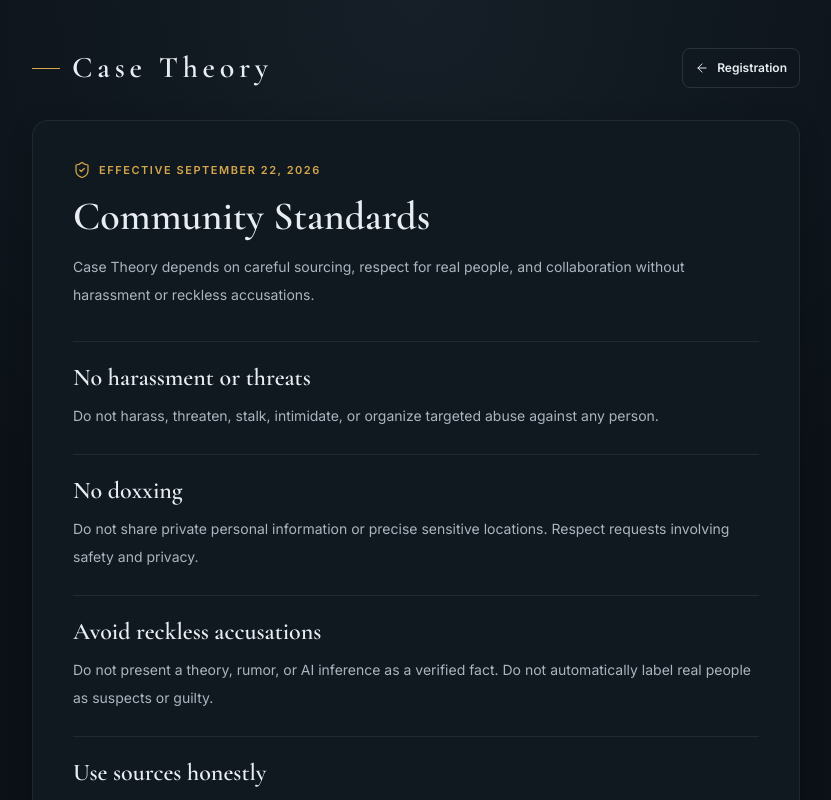
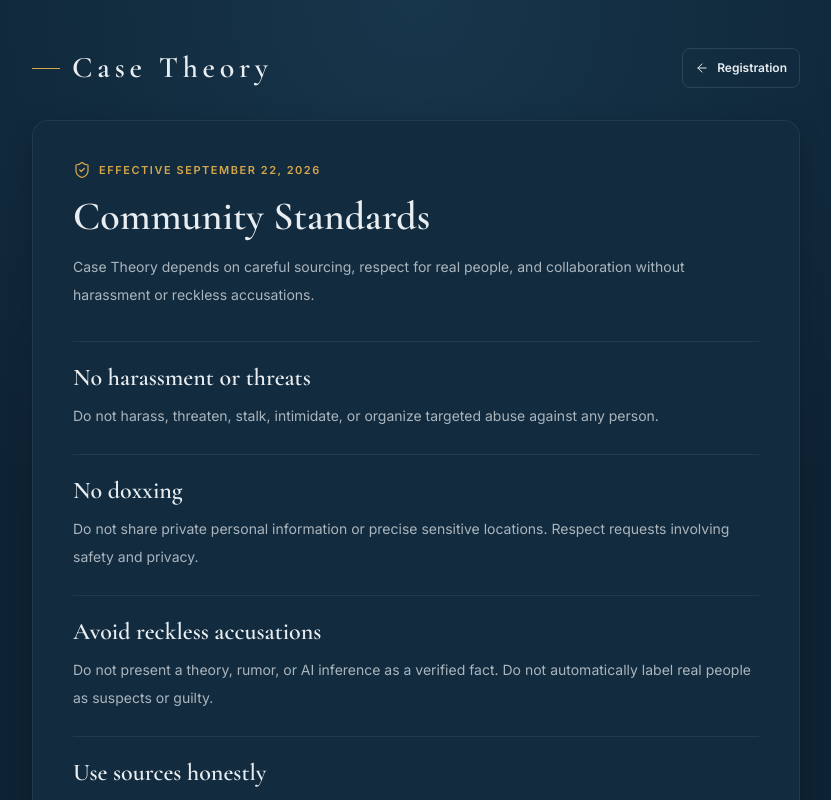
Before and after one commit to pabloschall/case_theory, a React (Vite) app in the folder frontend/: page /community-standards in a window 1280 px wide. Shown: the top 800 px of the page, without its empty margins (224-1055 px from the left). Built offline with nearby package versions, Linux system fonts and the light colour scheme; no server answers.

Commit message:
Shift application theme to deep blue

```diff
--- a/frontend/src/components/AppShell.tsx
+++ b/frontend/src/components/AppShell.tsx
@@ -63,7 +63,7 @@ export function AppShell() {
 
   return <div className="min-h-dvh bg-transparent text-primary">
     <audio ref={greetingAudioRef} src="/greeting-female-trimmed.mp3" preload="auto" onPlay={() => setGreetingPlaying(true)} onPause={() => setGreetingPlaying(false)} onEnded={() => { setGreetingPlaying(false); setGreetingVisible(false) }}/>
-    <header className="sticky top-0 z-30 border-b border-subtle bg-background/95 backdrop-blur-xl">
+    <header className="sticky top-0 z-30 border-b border-subtle bg-navigation/95 backdrop-blur-xl">
       <div className="mx-auto flex h-[72px] max-w-7xl items-center justify-between px-4 sm:px-6 lg:px-8">
         <Brand to={canAccessAdmin ? '/admin/users' : '/cases'} />
         <nav className="hidden items-center gap-8 md:flex" aria-label="Workspace">
@@ -75,10 +75,10 @@ export function AppShell() {
           <button onClick={() => setNavigationOpen(!navigationOpen)} className="ghost-button size-11 px-0 md:hidden" aria-label="Toggle navigation">{navigationOpen ? <X size={20}/> : <Menu size={20}/>}</button>
         </div>
       </div>
-      {navigationOpen && <nav className="border-t border-subtle bg-surface p-4 md:hidden" aria-label="Mobile workspace">{mobileNavigation.map(({to,label}) => <Link onClick={() => setNavigationOpen(false)} key={to} to={to} className={`flex items-center gap-2 rounded-lg px-4 py-3 text-sm font-semibold ${isActive(to) ? 'bg-accent-muted text-accent' : 'text-primary hover:bg-white/5'}`}>{label}{to === '/messages' && showMessengerDot && <span aria-label="Unread messages" className="size-2 rounded-full bg-red-500"/>}</Link>)}</nav>}
+      {navigationOpen && <nav className="border-t border-subtle bg-navigation p-4 md:hidden" aria-label="Mobile workspace">{mobileNavigation.map(({to,label}) => <Link onClick={() => setNavigationOpen(false)} key={to} to={to} className={`flex items-center gap-2 rounded-lg px-4 py-3 text-sm font-semibold ${isActive(to) ? 'bg-accent-muted text-accent' : 'text-primary hover:bg-white/5'}`}>{label}{to === '/messages' && showMessengerDot && <span aria-label="Unread messages" className="size-2 rounded-full bg-red-500"/>}</Link>)}</nav>}
     </header>
     <main className="mx-auto max-w-7xl px-4 pb-28 pt-6 sm:px-6 lg:px-8 lg:pb-12"><Outlet /></main>
-    <nav className="fixed inset-x-0 bottom-0 z-30 border-t border-subtle bg-background/95 px-2 pb-[max(.45rem,env(safe-area-inset-bottom))] pt-2 backdrop-blur-xl md:hidden" aria-label="Primary">
+    <nav className="fixed inset-x-0 bottom-0 z-30 border-t border-subtle bg-navigation/95 px-2 pb-[max(.45rem,env(safe-area-inset-bottom))] pt-2 backdrop-blur-xl md:hidden" aria-label="Primary">
       <div className="mx-auto grid max-w-md" style={{ gridTemplateColumns: `repeat(${mobileNavigation.length}, minmax(0, 1fr))` }}>{mobileNavigation.map(({to,label,icon:Icon}) => <Link key={to} to={to} className={`flex min-h-14 flex-col items-center justify-center gap-1 rounded-lg text-[10px] font-medium transition duration-200 ${isActive(to) ? 'text-accent' : 'text-muted'}`}><span className="relative"><Icon size={18}/>{to === '/messages' && showMessengerDot && <span aria-label="Unread messages" className="absolute -right-2 -top-1 size-2 rounded-full bg-red-500"/>}</span>{label}</Link>)}</div>
     </nav>
     <ProgressionExperience enabled={authenticated}/>
--- a/frontend/src/styles/index.css
+++ b/frontend/src/styles/index.css
@@ -6,7 +6,7 @@
 
 :root { font-family: var(--font-ui); color: var(--text-primary); background: var(--bg-primary); font-synthesis: none; }
 * { box-sizing: border-box; }
-body { margin: 0; min-width: 320px; min-height: 100vh; background: radial-gradient(circle at top, rgba(35, 48, 59, .45), transparent 45%), var(--bg-primary); }
+body { margin: 0; min-width: 320px; min-height: 100vh; background: radial-gradient(circle at top, rgba(43, 91, 122, .34), transparent 48%), var(--bg-primary); }
 button, input, textarea, select { font: inherit; }
 button, a { -webkit-tap-highlight-color: transparent; }
 :focus-visible { outline: 2px solid var(--accent-primary); outline-offset: 3px; }
@@ -24,7 +24,7 @@ button, a { -webkit-tap-highlight-color: transparent; }
   border: 2px solid transparent;
   border-radius: 16px;
   background:
-    linear-gradient(rgba(16, 24, 32, .96), rgba(13, 21, 28, .98)) padding-box,
+    linear-gradient(rgba(18, 43, 62, .96), rgba(10, 30, 46, .98)) padding-box,
     linear-gradient(135deg, #6f4b17 0%, #d8a94b 16%, #f0d486 30%, #9b7028 48%, #e5bc62 67%, #76501a 84%, #d7a64a 100%) border-box;
   box-shadow:
     inset 0 0 0 1px rgba(255, 239, 190, .06),
--- a/frontend/src/styles/theme.css
+++ b/frontend/src/styles/theme.css
@@ -2,16 +2,17 @@
   --font-display: "Cormorant Garamond", Georgia, serif;
   --font-ui: "Inter", system-ui, sans-serif;
 
-  --bg-primary: #0B1117;
-  --bg-secondary: #101820;
-  --bg-tertiary: #162029;
-  --bg-elevated: #18232D;
-  --bg-input: #0E161D;
+  --bg-navigation: #07192A;
+  --bg-primary: #0D2233;
+  --bg-secondary: #122B3E;
+  --bg-tertiary: #18364B;
+  --bg-elevated: #1C3C52;
+  --bg-input: #0A1E2E;
 
   --text-primary: #E8EDF1;
   --text-secondary: #AAB5BE;
-  --text-muted: #75818C;
-  --text-disabled: #505B64;
+  --text-muted: #8395A4;
+  --text-disabled: #607585;
 
   --accent-primary: #D5A64A;
   --accent-primary-hover: #E0B65C;
@@ -37,13 +38,14 @@
   --border-strong: rgba(255, 255, 255, 0.17);
   --border-accent: rgba(213, 166, 74, 0.45);
 
-  --bg-primary-rgb: 11 17 23;
-  --bg-secondary-rgb: 16 24 32;
-  --bg-tertiary-rgb: 22 32 41;
-  --bg-elevated-rgb: 24 35 45;
+  --bg-navigation-rgb: 7 25 42;
+  --bg-primary-rgb: 13 34 51;
+  --bg-secondary-rgb: 18 43 62;
+  --bg-tertiary-rgb: 24 54 75;
+  --bg-elevated-rgb: 28 60 82;
   --text-primary-rgb: 232 237 241;
   --text-secondary-rgb: 170 181 190;
-  --text-muted-rgb: 117 129 140;
+  --text-muted-rgb: 131 149 164;
   --accent-primary-rgb: 213 166 74;
   --accent-blue-rgb: 106 155 196;
   --accent-teal-rgb: 103 168 154;
--- a/frontend/tailwind.config.js
+++ b/frontend/tailwind.config.js
@@ -4,6 +4,7 @@ export default {
   theme: {
     extend: {
       colors: {
+        navigation: 'rgb(var(--bg-navigation-rgb) / <alpha-value>)',
         background: 'rgb(var(--bg-primary-rgb) / <alpha-value>)',
         surface: 'rgb(var(--bg-secondary-rgb) / <alpha-value>)',
         tertiary: 'rgb(var(--bg-tertiary-rgb) / <alpha-value>)',
```
